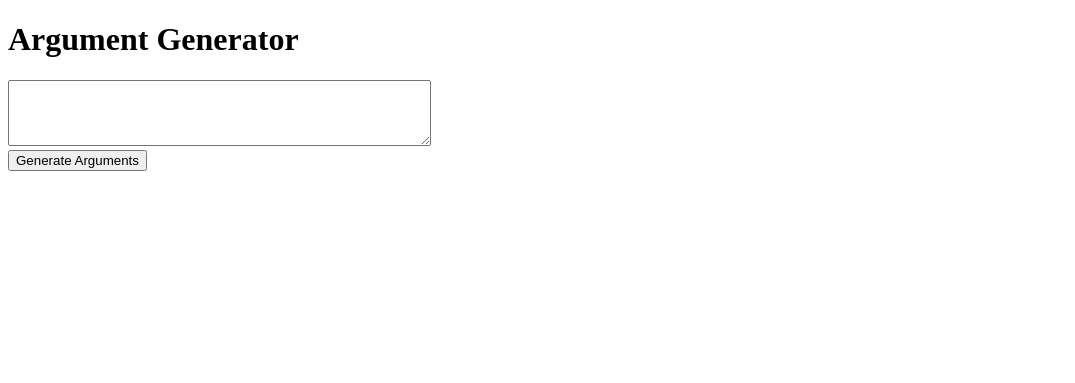
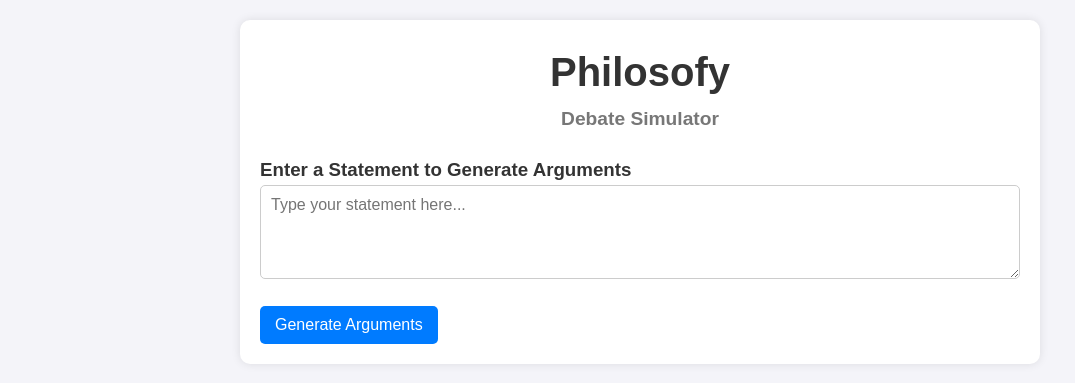
Before and after one commit to KTK-Jadoo/Philosofy, a Flask app: template templates/index.html in a window 1280 px wide. Shown: the top 383 px of the page, without its empty margins (0-1075 px from the left). Run offline with Flask 3, Linux system fonts and the light colour scheme; the template is opened without the code that fills it, so the values that code supplies are empty.

Commit message:
Basic styling and minor improvements to app.py

```diff
--- a/app.py
+++ b/app.py
@@ -17,24 +17,25 @@ pipe = pipeline(
     "text2text-generation",
     model=model,
     tokenizer=tokenizer,
-    max_length=1024,  # Increased max_length for more detailed responses
-    temperature=0.7,  # Adjusted temperature for more creative outputs
-    top_p=0.9,        # Use nucleus sampling for more diverse outputs
-    do_sample=True    # Enable sampling to allow temperature and top_p to take effect
+    max_length=2048,  # Increased max_length for more detailed and multi-paragraph responses
+    temperature=0.65,  # Slightly reduced temperature for more focused arguments
+    top_p=0.85,        # Nucleus sampling with a lower top_p for more coherent outputs
+    do_sample=True,    # Enable sampling to allow temperature and top_p to take effect
+    repetition_penalty=1.2  # Added repetition penalty to reduce redundancy
 )
 
 # Create LangChain LLM
 llm = HuggingFacePipeline(pipeline=pipe)
 
-# Enhanced prompt templates for generating more persuasive arguments
+# Enhanced prompt templates for generating comprehensive arguments
 for_prompt = PromptTemplate.from_template(
-    "You are a skilled lawyer arguing in favor of the following statement: {statement}. "
-    "Present a strong, logical argument using evidence, examples, and persuasive techniques to convince others of its validity."
+    "You are a seasoned lawyer presenting a multi-paragraph argument in favor of the statement: '{statement}'. "
+    "Ensure that your argument includes an introduction, several key points with evidence, and a conclusion."
 )
 
 against_prompt = PromptTemplate.from_template(
-    "You are a skilled lawyer arguing against the following statement: {statement}. "
-    "Present a strong, logical argument using evidence, examples, and persuasive techniques to convince others that it is incorrect."
+    "You are a seasoned lawyer presenting a multi-paragraph argument against the statement: '{statement}'. "
+    "Ensure that your argument includes an introduction, several key points with evidence, and a conclusion."
 )
 
 # Create a prompt template for evaluating logical consistency
--- a/templates/index.html
+++ b/templates/index.html
@@ -1,32 +1,57 @@
 <!doctype html>
-<html>
+<html lang="en">
 
 <head>
-    <title>Argument Generator</title>
+    <meta charset="UTF-8">
+    <meta name="viewport" content="width=device-width, initial-scale=1.0">
+    <title>Philosofy - Argument Generator</title>
+    <link rel="stylesheet" href="{{ url_for('static', filename='styles.css') }}">
 </head>
 
 <body>
-    <h1>Argument Generator</h1>
+    <div class="container">
+        <header>
+            <h1>Philosofy</h1>
+            <h2>Debate Simulator</h2>
+        </header>
+
+        <section class="input-section">
+            <h3>Enter a Statement to Generate Arguments</h3>
             <form method="POST">
-        <textarea name="statement" rows="4" cols="50"></textarea><br>
+                <textarea name="statement" rows="4" cols="50" placeholder="Type your statement here..."></textarea><br>
                 <input type="submit" value="Generate Arguments">
             </form>
+        </section>
+
         {% if for_argument and against_argument %}
-    <h2>Results:</h2>
-    <h3>Argument For:</h3>
+        <section class="results-section">
+            <h3>Generated Arguments</h3>
+            <div class="argument">
+                <h4>Argument For:</h4>
                 <p>{{ for_argument }}</p>
-    <h3>Argument Against:</h3>
+            </div>
+            <div class="argument">
+                <h4>Argument Against:</h4>
                 <p>{{ against_argument }}</p>
-    <h3>Logical Consistency Score:</h3>
+            </div>
+            <div class="consistency">
+                <h4>Logical Consistency Score:</h4>
                 <p>{{ consistency_score }}</p>
+            </div>
+        </section>
+
+        <section class="feedback-section">
+            <h3>Rate the Arguments</h3>
             <form method="POST" action="/feedback">
                 <input type="hidden" name="for_argument" value="{{ for_argument }}">
                 <input type="hidden" name="against_argument" value="{{ against_argument }}">
-        <label for="rating">Rate the arguments (1-5):</label>
-        <input type="number" name="rating" min="1" max="5"><br>
+                <label for="rating">Rating (1-5):</label>
+                <input type="number" name="rating" min="1" max="5" required><br>
                 <input type="submit" value="Submit Feedback">
             </form>
+        </section>
         {% endif %}
+    </div>
 </body>
 
 </html>
--- /dev/null
+++ b/templates/styles.css
@@ -0,0 +1,99 @@
+/* styles.css */
+
+* {
+    margin: 0;
+    padding: 0;
+    box-sizing: border-box;
+    font-family: 'Arial', sans-serif;
+}
+
+body {
+    background-color: #f4f4f9;
+    color: #333;
+    line-height: 1.6;
+    padding: 20px;
+}
+
+.container {
+    max-width: 800px;
+    margin: auto;
+    background: #fff;
+    padding: 20px;
+    border-radius: 10px;
+    box-shadow: 0 0 10px rgba(0, 0, 0, 0.1);
+}
+
+header {
+    text-align: center;
+    margin-bottom: 20px;
+}
+
+header h1 {
+    font-size: 2.5em;
+    color: #333;
+}
+
+header h2 {
+    font-size: 1.2em;
+    color: #777;
+}
+
+input[type="submit"],
+input[type="number"] {
+    display: inline-block;
+    margin-top: 10px;
+    padding: 10px 15px;
+    font-size: 1em;
+    border: none;
+    background-color: #007BFF;
+    color: white;
+    border-radius: 5px;
+    cursor: pointer;
+}
+
+input[type="submit"]:hover {
+    background-color: #0056b3;
+}
+
+textarea {
+    width: 100%;
+    padding: 10px;
+    border-radius: 5px;
+    border: 1px solid #ccc;
+    margin-bottom: 10px;
+    font-size: 1em;
+}
+
+textarea:focus {
+    border-color: #007BFF;
+}
+
+.results-section {
+    margin-top: 20px;
+    background: #eef;
+    padding: 15px;
+    border-radius: 5px;
+}
+
+.argument {
+    margin-bottom: 20px;
+}
+
+.argument h4 {
+    color: #007BFF;
+}
+
+.feedback-section {
+    margin-top: 20px;
+    text-align: center;
+}
+
+.feedback-section input[type="number"] {
+    width: 50px;
+    margin-right: 10px;
+}
+
+.feedback-section label {
+    font-size: 1.1em;
+    margin-right: 10px;
+}
```
Lines whose indentation alone changed are shown as unchanged.
